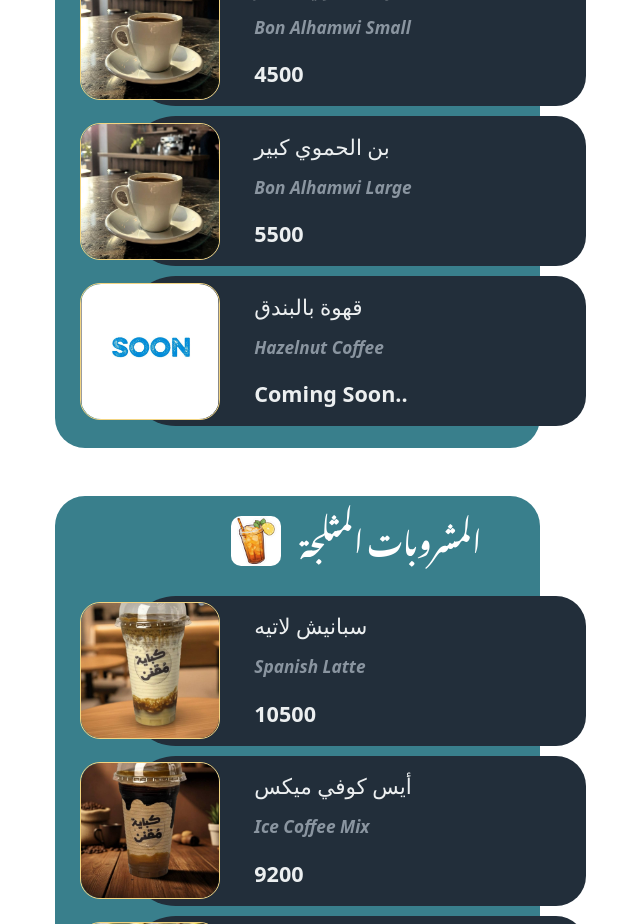
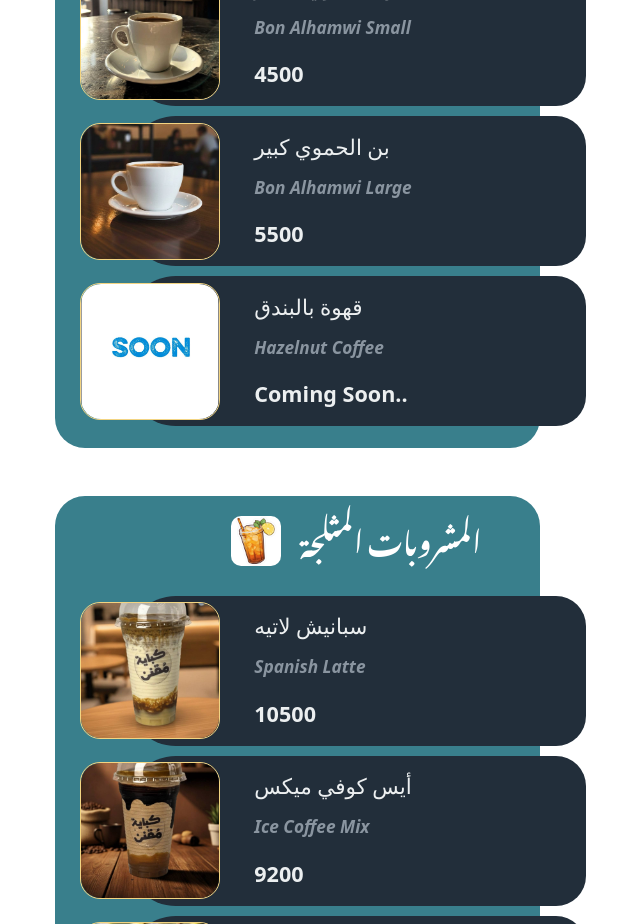
Before and after one commit to m0h1m3d/kobayt-mognn-menu, a React (Vite) app: page / in a window 1280 px wide. Shown: the part 2200-3124 px from the top of the page, without its empty margins (284-924 px from the left). Built offline with nearby package versions, Linux system fonts and the light colour scheme.

Commit message:
change image & item spacing

```diff
--- a/menuData.js
+++ b/menuData.js
@@ -70,7 +70,7 @@ const menu = [
         name: "بن الحموي كبير",
         nameEng: "Bon Alhamwi Large",
         price: 5500,
-        img: "/items/coffee.jpg",
+        img: "/items/largecoffee.jpg",
       },
       {
         name: "قهوة بالبندق",
--- a/src/components/MenuItems/menuitem.scss
+++ b/src/components/MenuItems/menuitem.scss
@@ -133,11 +133,13 @@
 
       .details{
         display: flex;
+        align-items: flex-start;
         flex-direction: column;
-        width: 100%;
+        // background-color: red;
+        width: 50%;
         font-size: 0.6rem;
-        text-align: center;
-        padding-left: 60px;
+        // text-align: center;
+        padding-left: 90px;
       }
     }
   }
```
